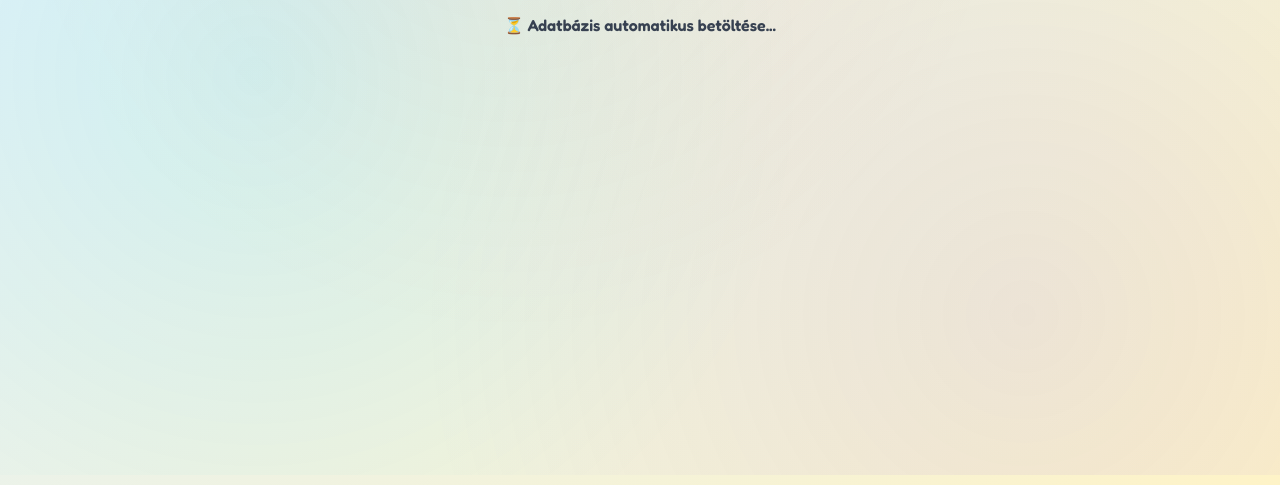
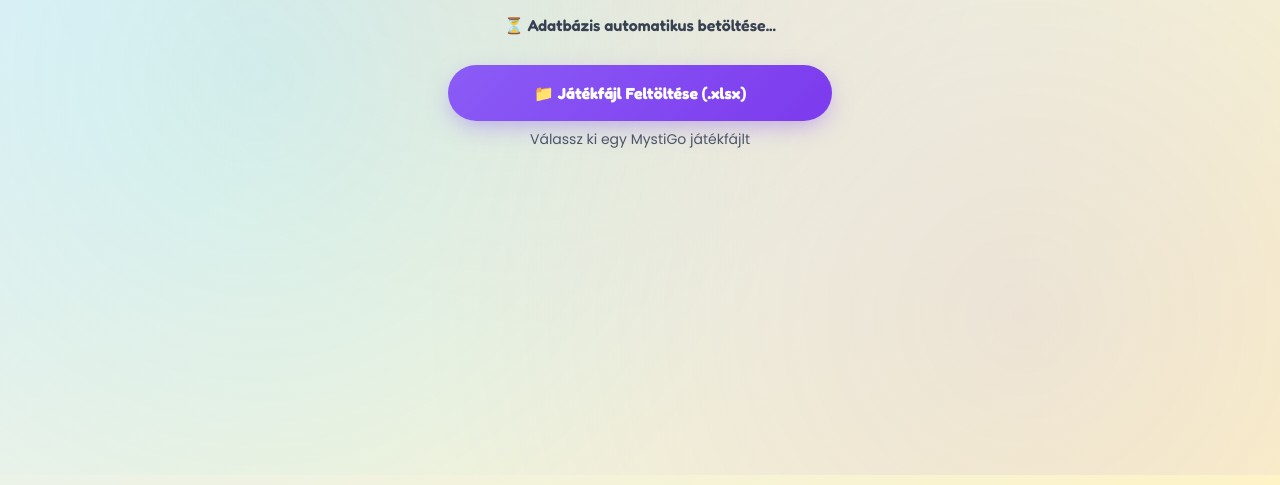
Before and after one commit to MystiGo-hu/MystiGo, a plain HTML site: page index2_dev.html in a window 1280 px wide. Shown: the part 315-800 px from the top of the page. Drawn offline with nearby package versions, Linux system fonts and the light colour scheme.

Commit message:
Add files via upload

```diff
--- a/index2_dev.html
+++ b/index2_dev.html
@@ -448,10 +448,11 @@
             <div class="w-full flex flex-col justify-start flex-grow">
                 <p id="loading-status" class="text-gray-700 font-semibold my-4 h-5" style="font-family: 'Fredoka', sans-serif;">⏳ Adatbázis automatikus betöltése...</p>
 
-                <label for="excel-file-input-manual" id="manual-file-select-label" class="main-button w-full text-sm block cursor-pointer my-4 !bg-brand-blue hover:!bg-cyan-700 hidden">
-                    📁 Manuális Játékfájl Kiválasztása
+                <label for="excel-file-input-manual" id="manual-file-select-label" class="main-button w-full text-base block cursor-pointer my-4" style="background: linear-gradient(135deg, #8B5CF6 0%, #7C3AED 100%); box-shadow: 0 8px 25px -5px rgba(139, 92, 246, 0.5);">
+                    📁 Játékfájl Feltöltése (.xlsx)
                 </label>
                 <input type="file" id="excel-file-input-manual" class="hidden" accept=".xlsx,.txt,.db">
+                <p class="text-sm text-gray-600 text-center -mt-2 mb-4">Válassz ki egy MystiGo játékfájlt</p>
                 <div id="game-order-setup" class="my-4 p-4 bg-gray-50 rounded-xl hidden"></div>
                 <div id="team-setup" class="mt-6 p-4 bg-gray-50 rounded-xl hidden"></div>
             </div>
```
